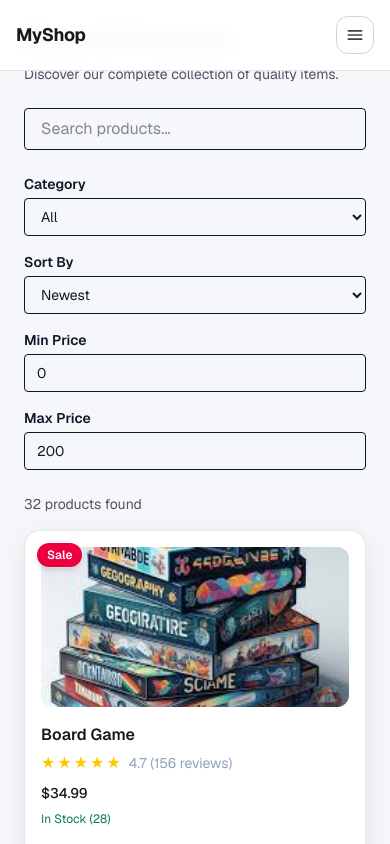
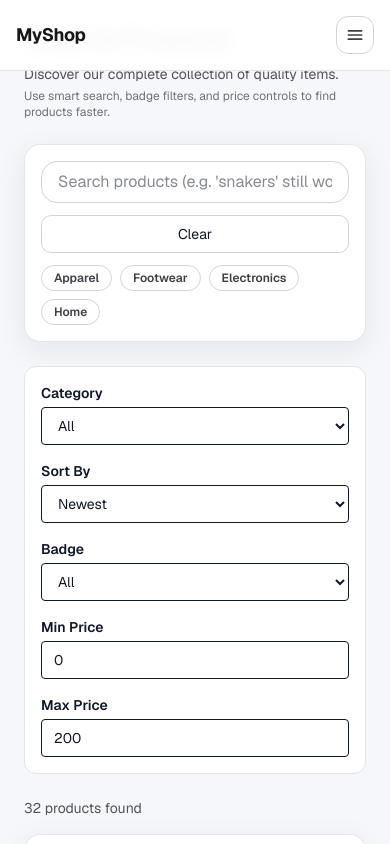
Before and after one commit to VICJAXKOL/my-e-commerce-demo, a Next.js app: page /products in a window 390 px wide. Shown: the top 844 px of the page. Built offline with nearby package versions, Linux system fonts and the light colour scheme.

Commit message:
Improve product discovery and add responsive image sizes

```diff
--- a/app/products/page.tsx
+++ b/app/products/page.tsx
@@ -4,7 +4,10 @@ export default function ProductsPage() {
   return (
     <div className="mx-auto max-w-5xl">
       <h1 className="mb-2 text-2xl font-semibold">Shop All Products</h1>
-      <p className="mb-6 text-sm text-zinc-600">Discover our complete collection of quality items.</p>
+      <p className="mb-1 text-sm text-zinc-600">Discover our complete collection of quality items.</p>
+      <p className="mb-6 text-xs text-zinc-500">
+        Use smart search, badge filters, and price controls to find products faster.
+      </p>
       <SearchAndFilter />
     </div>
   );
--- a/components/AboutShowcase.tsx
+++ b/components/AboutShowcase.tsx
@@ -66,7 +66,13 @@ export default function AboutShowcase() {
 
       <div className="grid gap-5 rounded-xl bg-zinc-50 p-4 md:grid-cols-2 md:items-center">
         <div className="relative h-56 overflow-hidden rounded-lg bg-white sm:h-64">
-          <Image src={current.image} alt={current.title} fill className="object-contain p-6" />
+          <Image
+            src={current.image}
+            alt={current.title}
+            fill
+            sizes="(max-width: 768px) 100vw, 50vw"
+            className="object-contain p-6"
+          />
         </div>
         <div>
           <h3 className="text-lg font-semibold text-zinc-900">{current.title}</h3>
--- a/components/ProductCard.tsx
+++ b/components/ProductCard.tsx
@@ -29,7 +29,13 @@ export default function ProductCard({ product }: { product: Product }) {
 
       {product.image && (
         <div className="surface-soft relative z-0 h-40 w-full flex-shrink-0 overflow-hidden rounded-xl">
-          <Image src={product.image} alt={product.name} fill className="object-cover" />
+          <Image
+            src={product.image}
+            alt={product.name}
+            fill
+            sizes="(max-width: 640px) 100vw, (max-width: 1024px) 50vw, 25vw"
+            className="object-cover"
+          />
         </div>
       )}
 
--- a/components/SearchAndFilter.tsx
+++ b/components/SearchAndFilter.tsx
@@ -1,43 +1,142 @@
 "use client";
 
-import React, { useState } from "react";
-import { searchProducts, filterProducts } from "../lib/products";
+import React from "react";
+import { filterProducts, products, type Product } from "../lib/products";
 import ProductCard from "./ProductCard";
 
+const CATEGORY_CHIPS: Array<"Apparel" | "Footwear" | "Electronics" | "Home"> = [
+  "Apparel",
+  "Footwear",
+  "Electronics",
+  "Home",
+];
+
+const BADGES = ["All", "Popular", "New", "Sale"] as const;
+type BadgeFilter = (typeof BADGES)[number];
+
+function normalize(text: string) {
+  return text.toLowerCase().replace(/[^a-z0-9\s]/g, " ").replace(/\s+/g, " ").trim();
+}
+
+function levenshtein(a: string, b: string) {
+  const dp = Array.from({ length: a.length + 1 }, () => new Array(b.length + 1).fill(0));
+  for (let i = 0; i <= a.length; i += 1) dp[i][0] = i;
+  for (let j = 0; j <= b.length; j += 1) dp[0][j] = j;
+  for (let i = 1; i <= a.length; i += 1) {
+    for (let j = 1; j <= b.length; j += 1) {
+      const cost = a[i - 1] === b[j - 1] ? 0 : 1;
+      dp[i][j] = Math.min(dp[i - 1][j] + 1, dp[i][j - 1] + 1, dp[i - 1][j - 1] + cost);
+    }
+  }
+  return dp[a.length][b.length];
+}
+
+function matchesQuery(product: Product, rawQuery: string) {
+  const query = normalize(rawQuery);
+  if (!query) return true;
+
+  const haystack = normalize(`${product.name} ${product.description} ${product.category}`);
+  if (haystack.includes(query)) return true;
+
+  const queryTerms = query.split(" ").filter(Boolean);
+  const words = normalize(product.name).split(" ").filter(Boolean);
+
+  return queryTerms.every((term) => {
+    if (term.length <= 2) return words.some((w) => w.startsWith(term));
+    return words.some((w) => w.includes(term) || levenshtein(w, term) <= 1);
+  });
+}
+
 export function SearchAndFilter() {
-  const [query, setQuery] = useState("");
-  const [category, setCategory] = useState("All");
-  const [sortBy, setSortBy] = useState("newest");
-  const [minPrice, setMinPrice] = useState(0);
-  const [maxPrice, setMaxPrice] = useState(200);
+  const [query, setQuery] = React.useState("");
+  const [debouncedQuery, setDebouncedQuery] = React.useState("");
+  const [category, setCategory] = React.useState("All");
+  const [sortBy, setSortBy] = React.useState("newest");
+  const [badge, setBadge] = React.useState<BadgeFilter>("All");
+  const [minPrice, setMinPrice] = React.useState(0);
+  const [maxPrice, setMaxPrice] = React.useState(200);
 
-  const results =
-    query.length > 0
-      ? searchProducts(query)
-      : filterProducts(
+  const categories = React.useMemo(
+    () => ["All", ...Array.from(new Set(products.map((p) => p.category)))],
+    []
+  );
+
+  React.useEffect(() => {
+    const timer = window.setTimeout(() => setDebouncedQuery(query.trim()), 220);
+    return () => window.clearTimeout(timer);
+  }, [query]);
+
+  const baseResults = React.useMemo(
+    () =>
+      filterProducts(
         category === "All" ? undefined : category,
         minPrice,
         maxPrice,
         sortBy as "price-asc" | "price-desc" | "rating" | "newest"
+      ),
+    [category, minPrice, maxPrice, sortBy]
   );
+
+  const results = React.useMemo(() => {
+    let next = baseResults;
+
+    if (badge !== "All") {
+      next = next.filter((p) => p.badge === badge);
+    }
+
+    if (debouncedQuery.length > 0) {
+      next = next.filter((p) => matchesQuery(p, debouncedQuery));
+    }
+
+    return next;
+  }, [baseResults, badge, debouncedQuery]);
+
+  const clearFilters = () => {
+    setQuery("");
+    setCategory("All");
+    setSortBy("newest");
+    setBadge("All");
+    setMinPrice(0);
+    setMaxPrice(200);
+  };
 
   return (
     <div className="space-y-6">
-      {/* Search Bar */}
-      <div className="flex gap-2">
+      <div className="surface-card p-4">
+        <div className="flex flex-col gap-3 sm:flex-row sm:items-center">
           <input
             id="search-products"
             name="search"
             type="text"
-          placeholder="Search products..."
+            placeholder="Search products (e.g. 'snakers' still works)"
             value={query}
             onChange={(e) => setQuery(e.target.value)}
-          className="flex-1 rounded border px-4 py-2"
+            className="focus-ring w-full rounded-lg border border-zinc-300 px-4 py-2"
           />
+          <button type="button" onClick={clearFilters} className="btn-outline px-4 py-2 text-sm">
+            Clear
+          </button>
         </div>
 
-      {/* Filters */}
-      <div className="grid grid-cols-1 gap-4 sm:grid-cols-4">
+        <div className="mt-3 flex flex-wrap gap-2">
+          {CATEGORY_CHIPS.map((chip) => (
+            <button
+              key={chip}
+              type="button"
+              onClick={() => setCategory(chip)}
+              className={`rounded-full border px-3 py-1 text-xs font-semibold ${
+                category === chip
+                  ? "border-sky-500 bg-sky-50 text-sky-700"
+                  : "border-zinc-300 bg-white text-zinc-700"
+              }`}
+            >
+              {chip}
+            </button>
+          ))}
+        </div>
+      </div>
+
+      <div className="grid grid-cols-1 gap-4 rounded-xl border border-zinc-200 bg-white p-4 sm:grid-cols-5">
         <div>
           <label htmlFor="filter-category" className="block text-sm font-semibold">Category</label>
           <select
@@ -47,15 +146,9 @@ export function SearchAndFilter() {
             onChange={(e) => setCategory(e.target.value)}
             className="mt-1 w-full rounded border px-3 py-2 text-sm"
           >
-            <option>All</option>
-            <option>Apparel</option>
-            <option>Footwear</option>
-            <option>Home</option>
-            <option>Electronics</option>
-            <option>Sports & Fitness</option>
-            <option>Beauty & Personal Care</option>
-            <option>Accessories</option>
-            <option>Books & Entertainment</option>
+            {categories.map((c) => (
+              <option key={c}>{c}</option>
+            ))}
           </select>
         </div>
 
@@ -72,6 +165,23 @@ export function SearchAndFilter() {
             <option value="price-asc">Price: Low to High</option>
             <option value="price-desc">Price: High to Low</option>
             <option value="rating">Highest Rated</option>
+          </select>
+        </div>
+
+        <div>
+          <label htmlFor="filter-badge" className="block text-sm font-semibold">Badge</label>
+          <select
+            id="filter-badge"
+            name="badge"
+            value={badge}
+            onChange={(e) => setBadge(e.target.value as BadgeFilter)}
+            className="mt-1 w-full rounded border px-3 py-2 text-sm"
+          >
+            {BADGES.map((b) => (
+              <option key={b} value={b}>
+                {b}
+              </option>
+            ))}
           </select>
         </div>
 
@@ -100,9 +210,17 @@ export function SearchAndFilter() {
         </div>
       </div>
 
-      {/* Results */}
       <div>
-        <p className="mb-4 text-sm text-zinc-600">{results.length} products found</p>
+        <p className="mb-4 text-sm text-zinc-600">
+          {results.length} products found{debouncedQuery ? ` for "${debouncedQuery}"` : ""}
+        </p>
+
+        {results.length === 0 ? (
+          <div className="rounded-xl border border-dashed border-zinc-300 bg-white p-8 text-center">
+            <p className="text-base font-semibold text-zinc-900">No products match your filters.</p>
+            <p className="mt-1 text-sm text-zinc-600">Try clearing filters or using fewer words in search.</p>
+          </div>
+        ) : (
           <div className="grid grid-cols-1 gap-6 sm:grid-cols-2 lg:grid-cols-4">
             {results.map((p) => (
               <div key={p.id}>
@@ -110,6 +228,7 @@ export function SearchAndFilter() {
               </div>
             ))}
           </div>
+        )}
       </div>
     </div>
   );
--- a/components/ShowcaseSlider.tsx
+++ b/components/ShowcaseSlider.tsx
@@ -73,7 +73,13 @@ export default function ShowcaseSlider() {
 
       <div className="grid gap-4 rounded-xl bg-zinc-50 p-4 md:grid-cols-2 md:items-center">
         <div className="relative h-56 overflow-hidden rounded-lg bg-white sm:h-64">
-          <Image src={current.image} alt={current.title} fill className="object-contain p-6" />
+          <Image
+            src={current.image}
+            alt={current.title}
+            fill
+            sizes="(max-width: 768px) 100vw, 50vw"
+            className="object-contain p-6"
+          />
         </div>
         <div>
           <h3 className="text-lg font-semibold text-zinc-900">{current.title}</h3>
```
Lines whose indentation alone changed are shown as unchanged.
